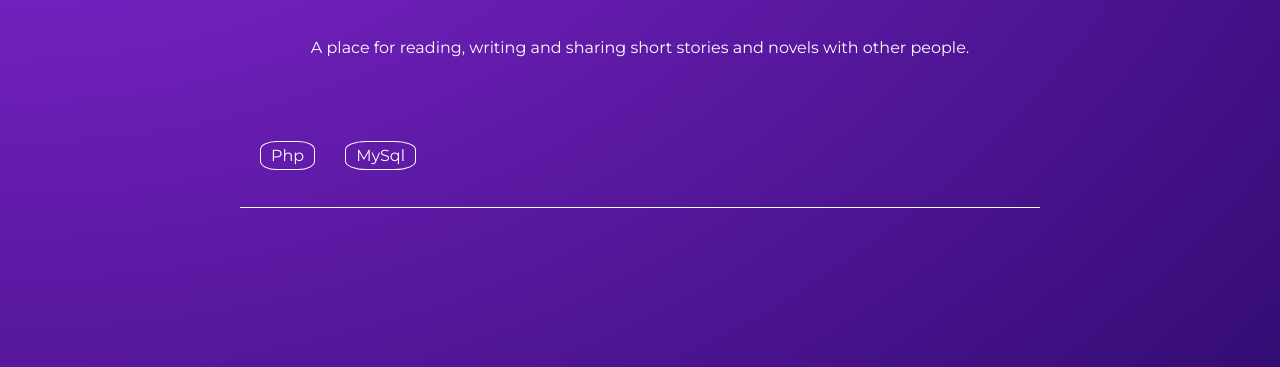
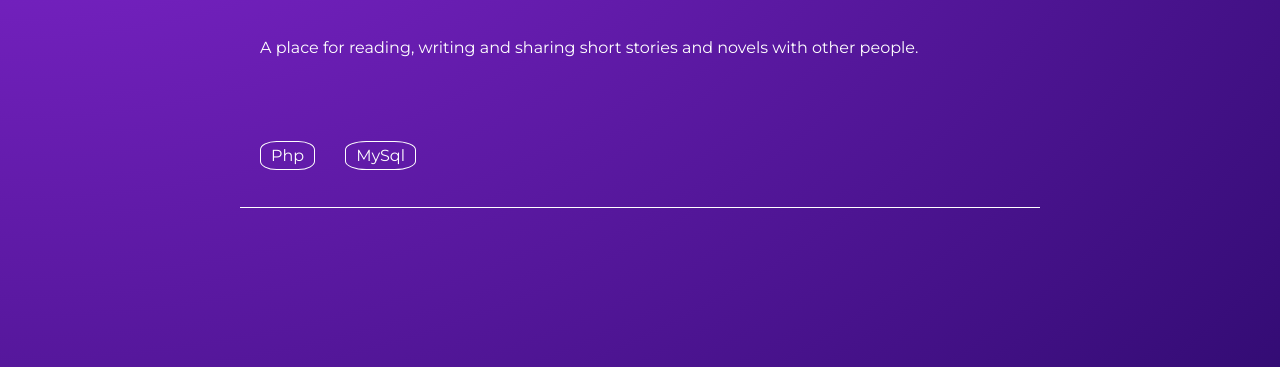
Before and after one commit to pemba1s1/pembasherpa, a Gatsby site: page /projects in a window 1280 px wide. Shown: the part 433-800 px from the top of the page. Built offline with nearby package versions, Linux system fonts and the light colour scheme; Gatsby itself is replaced by a stand-in of ours.

Commit message:
small style fix

```diff
--- a/src/styles/projects.module.css
+++ b/src/styles/projects.module.css
@@ -39,7 +39,7 @@
 }
 .project .item2 p{
   font-weight: 400;
-  text-align: center;
+  margin-left: 20px;
 }
 .project .item2 .tech{
   border: 1px solid;
```
